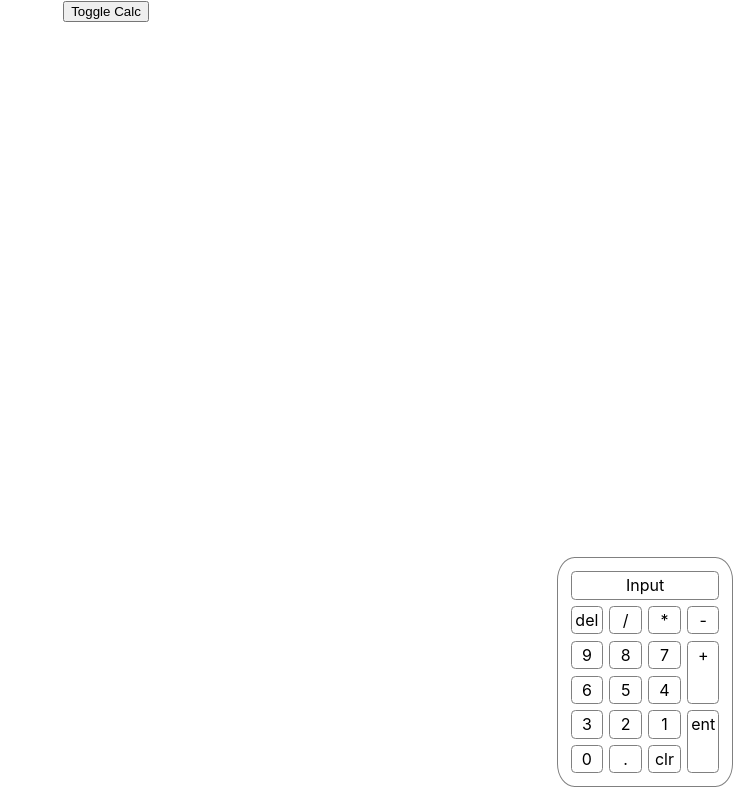
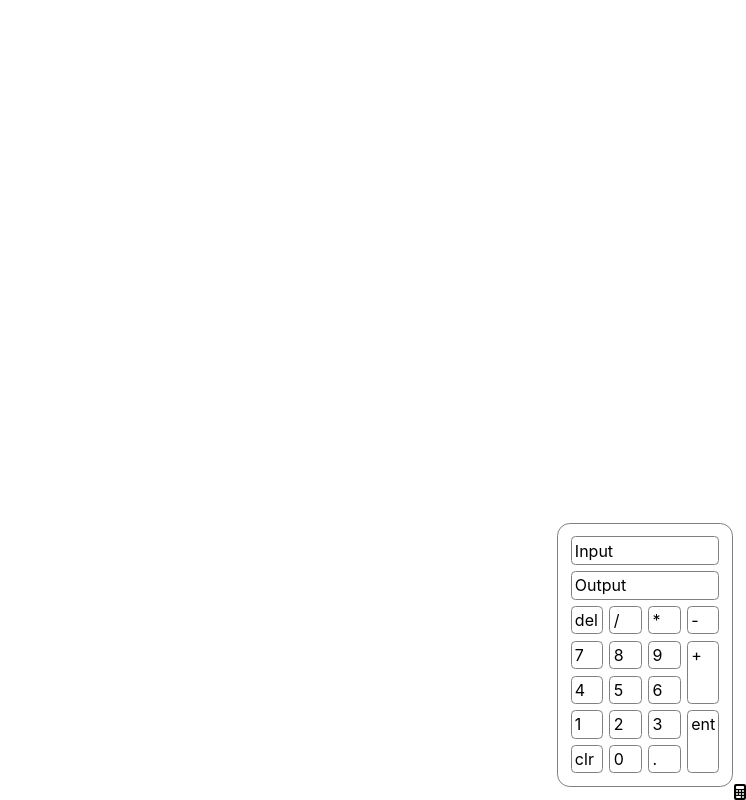
Before and after one commit to TuckTuckC/something, a React (Create React App) app: page / in a window 1280 px wide. Shown: the whole page, without its empty margins (534-1280 px from the left). Built offline with nearby package versions, Linux system fonts and the light colour scheme.

Commit message:
toggleCalc button is now an icon

```diff
--- /dev/null
+++ b/babel-plugin-macros.config.js
@@ -0,0 +1,5 @@
+module.exports = {
+    'fontawesome-svg-core': {
+      'license': 'free'
+    }
+  }
--- /dev/null
+++ b/babel.config.js
@@ -0,0 +1,5 @@
+module.exports = function (api) {
+    return {
+      plugins: ['macros'],
+    }
+  }
--- a/package.json
+++ b/package.json
@@ -3,6 +3,10 @@
   "version": "0.1.0",
   "private": true,
   "dependencies": {
+    "@fortawesome/fontawesome-svg-core": "^1.3.0-beta2",
+    "@fortawesome/free-regular-svg-icons": "^6.0.0-beta2",
+    "@fortawesome/free-solid-svg-icons": "^6.0.0-beta2",
+    "@fortawesome/react-fontawesome": "^0.1.16",
     "@testing-library/jest-dom": "^5.11.4",
     "@testing-library/react": "^11.1.0",
     "@testing-library/user-event": "^12.1.10",
--- a/src/App.css
+++ b/src/App.css
@@ -1,38 +1,5 @@
-.App {
-  text-align: center;
+.toggleCalc {
+  position: fixed;
+  bottom: 0;
+  right: 0;
 }
-
-.App-logo {
-  height: 40vmin;
-  pointer-events: none;
-}
-
-@media (prefers-reduced-motion: no-preference) {
-  .App-logo {
-    animation: App-logo-spin infinite 20s linear;
-  }
-}
-
-.App-header {
-  background-color: #282c34;
-  min-height: 100vh;
-  display: flex;
-  flex-direction: column;
-  align-items: center;
-  justify-content: center;
-  font-size: calc(10px + 2vmin);
-  color: white;
-}
-
-.App-link {
-  color: #61dafb;
-}
-
-@keyframes App-logo-spin {
-  from {
-    transform: rotate(0deg);
-  }
-  to {
-    transform: rotate(360deg);
-  }
-}
--- a/src/App.js
+++ b/src/App.js
@@ -1,7 +1,9 @@
 import './App.css';
 import {useState} from 'react';
 import Calculator from './Components/Calculator';
-
+import { FontAwesomeIcon } from '@fortawesome/react-fontawesome'
+import { solid, regular, brands } from '@fortawesome/fontawesome-svg-core/import.macro'
+import { faCalculator } from '@fortawesome/free-solid-svg-icons'
 
 function App() {
 
@@ -10,7 +12,11 @@ function App() {
   	return (
 		<div className="App">
 			<Calculator calc = {calc} />
-			<button onClick={() => setCalc(calc === 1 ? 0 : 1)}>Toggle Calc</button>
+			<FontAwesomeIcon
+				icon={faCalculator}
+				className='toggleCalc'
+				onClick={() => setCalc(calc === 1 ? 0 : 1)}
+			/>
 		</div>
   	);
 };
--- a/src/Components/Calculator.css
+++ b/src/Components/Calculator.css
@@ -10,7 +10,7 @@
     height: fit-content;
     border: 0.1vw solid grey;
     padding: 1vw;
-    border-radius: 10%;
+    border-radius: 1vw;
 }
 
 .calc > div {
@@ -24,14 +24,18 @@
     grid-column: 1 / 5;
 }
 
+.output {
+    grid-column: 1 / 5;
+}
+
 .add {
     grid-column: 4 / 5;
-    grid-row: 3 / 5;
+    grid-row: 4 / 6;
 }
 
 .ent {
     grid-column: 4 / 5;
-    grid-row: 5 / 7;
+    grid-row: 6 / 8;
 }
 
 /* .del {
--- a/src/Components/Calculator.js
+++ b/src/Components/Calculator.js
@@ -7,24 +7,25 @@ function Calculator(props) {
         return (
             <div className='calc'>
                 <div className='input'>Input</div>
+                <div className='output'>Output</div>
                 <div className='del'>del</div>
                 <div className='/'>/</div>
                 <div className='*'>*</div>
                 <div className='-'>-</div>
+                <div className='7'>7</div>
+                <div className='8'>8</div>
                 <div className='9'>9</div>
-                <div className='8'>8</div>
-                <div className='7'>7</div>
+                <div className='4'>4</div>
+                <div className='5'>5</div>
                 <div className='6'>6</div>
-                <div className='5'>5</div>
-                <div className='4'>4</div>
+                <div className='1'>1</div>
+                <div className='2'>2</div>
                 <div className='3'>3</div>
-                <div className='2'>2</div>
-                <div className='1'>1</div>
+                <div className='clr'>clr</div>
                 <div className='0'>0</div>
                 <div className='.'>.</div>
                 <div className='add'>+</div>
                 <div className='ent'>ent</div>
-                <div className='clr'>clr</div>
             </div>
             );
         } else {
```
Also changed, not shown: 1 other file (tests, documents, lock files or other folders).
